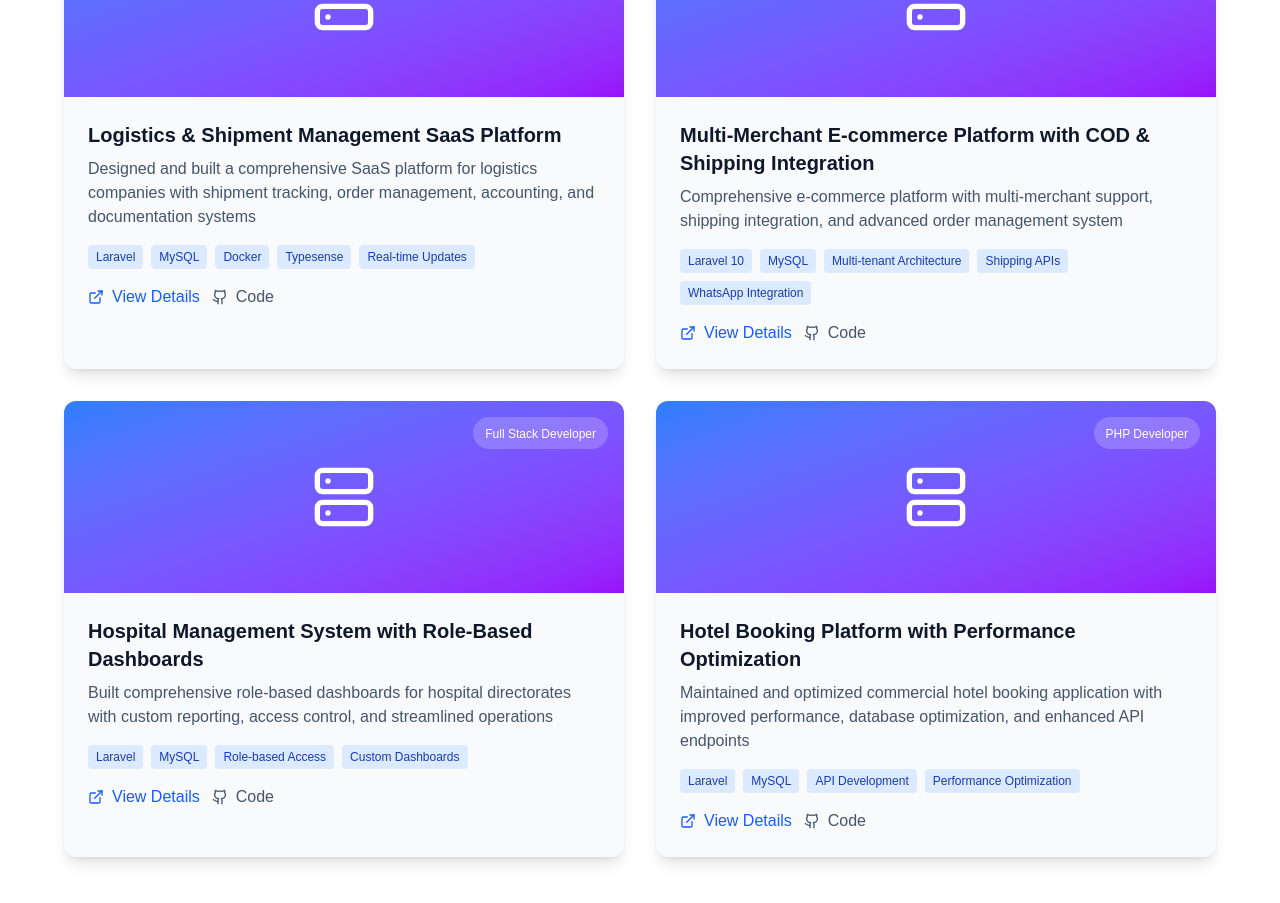
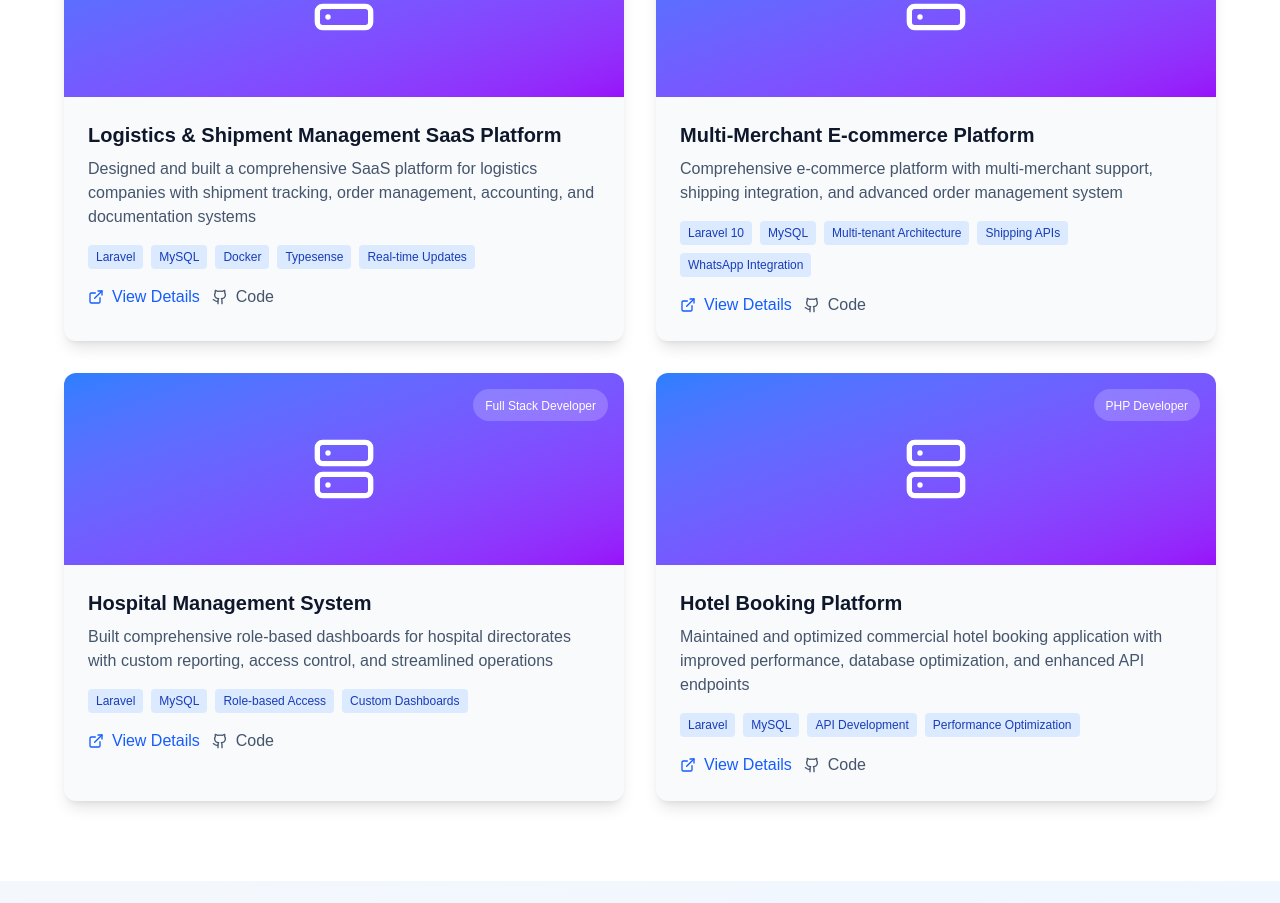
Before and after one commit to auwaluhamza/portfolio, a Next.js app: page / in a window 1280 px wide. Shown: the part 2061-2964 px from the top of the page. Built offline with nearby package versions, Linux system fonts and the light colour scheme.

Commit message:
Update page.tsx
Updated project titles
Updated email and GitHub username

```diff
--- a/src/app/page.tsx
+++ b/src/app/page.tsx
@@ -57,7 +57,7 @@ export default function Home() {
       slug: 'logistics-shipment-management-saas'
     },
     {
-      title: 'Multi-Merchant E-commerce Platform with COD & Shipping Integration',
+      title: 'Multi-Merchant E-commerce Platform',
       description: 'Comprehensive e-commerce platform with multi-merchant support, shipping integration, and advanced order management system',
       tech: ['Laravel 10', 'MySQL', 'Multi-tenant Architecture', 'Shipping APIs', 'WhatsApp Integration'],
       link: '#',
@@ -66,7 +66,7 @@ export default function Home() {
       slug: 'e-commerce-multi-merchant-platform'
     },
     {
-      title: 'Hospital Management System with Role-Based Dashboards',
+      title: 'Hospital Management System',
       description: 'Built comprehensive role-based dashboards for hospital directorates with custom reporting, access control, and streamlined operations',
       tech: ['Laravel', 'MySQL', 'Role-based Access', 'Custom Dashboards'],
       link: '#',
@@ -75,7 +75,7 @@ export default function Home() {
       slug: 'hospital-management-system'
     },
     {
-      title: 'Hotel Booking Platform with Performance Optimization',
+      title: 'Hotel Booking Platform',
       description: 'Maintained and optimized commercial hotel booking application with improved performance, database optimization, and enhanced API endpoints',
       tech: ['Laravel', 'MySQL', 'API Development', 'Performance Optimization'],
       link: '#',
@@ -359,7 +359,7 @@ export default function Home() {
               <motion.a
                 whileHover={{ scale: 1.05 }}
                 whileTap={{ scale: 0.95 }}
-                href="mailto:auwalu.hamza@example.com"
+                href="mailto:auwalufalaluhamza@gmail.com"
                 className="bg-blue-600 hover:bg-blue-700 text-white px-8 py-3 rounded-lg font-semibold flex items-center justify-center gap-2"
               >
                 <Mail className="w-5 h-5" />
@@ -379,7 +379,7 @@ export default function Home() {
               <motion.a
                 whileHover={{ scale: 1.05 }}
                 whileTap={{ scale: 0.95 }}
-                href="https://github.com/auwaluhamza"
+                href="https://github.com/afhamu"
                 target="_blank"
                 rel="noopener noreferrer"
                 className="border border-slate-300 dark:border-slate-600 text-slate-700 dark:text-slate-300 hover:bg-slate-50 dark:hover:bg-slate-800 px-8 py-3 rounded-lg font-semibold flex items-center justify-center gap-2"
```
